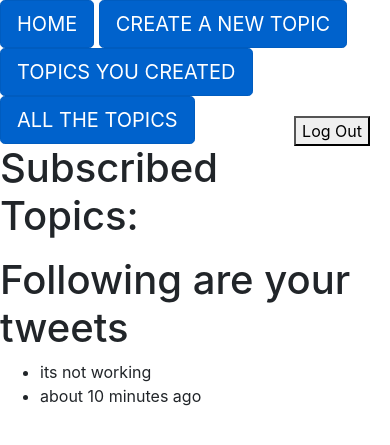
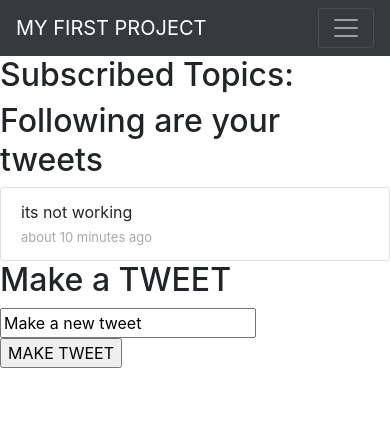
Before and after one commit to mainul-alam/Twitter-Topic, a Django app: page /home/ in a window 390 px wide. Shown: the top 445 px of the page. Run offline with Django 3.2, Linux system fonts and the light colour scheme; the visitor is signed in with stand-in values (Sample User, id 1); data that the repository does not hold is empty; some libraries are stand-ins or nearby versions.

Commit message:
form change and UI change

```diff
--- a/templates/base.html
+++ b/templates/base.html
@@ -2,36 +2,45 @@
 <html lang="en">
 <head>
     <meta charset="UTF-8">
-    <title> BASE </title>
+    {% block title %}<title> BASE </title>{% endblock %}
 
-
-        <link rel="stylesheet" href="https://stackpath.bootstrapcdn.com/bootstrap/4.1.1/css/bootstrap.min.css"
-              integrity="sha384-WskhaSGFgHYWDcbwN70/dfYBj47jz9qbsMId/iRN3ewGhXQFZCSftd1LZCfmhktB"
-              crossorigin="anonymous">
+        <link rel="stylesheet" href="https://stackpath.bootstrapcdn.com/bootstrap/4.1.1/css/bootstrap.min.css" integrity="sha384-WskhaSGFgHYWDcbwN70/dfYBj47jz9qbsMId/iRN3ewGhXQFZCSftd1LZCfmhktB" crossorigin="anonymous">
+        <script src="https://code.jquery.com/jquery-3.3.1.slim.min.js" integrity="sha384-q8i/X+965DzO0rT7abK41JStQIAqVgRVzpbzo5smXKp4YfRvH+8abtTE1Pi6jizo" crossorigin="anonymous"></script>
+        <script src="https://cdnjs.cloudflare.com/ajax/libs/popper.js/1.14.3/umd/popper.min.js" integrity="sha384-ZMP7rVo3mIykV+2+9J3UJ46jBk0WLaUAdn689aCwoqbBJiSnjAK/l8WvCWPIPm49" crossorigin="anonymous"></script>
+        <script src="https://stackpath.bootstrapcdn.com/bootstrap/4.1.1/js/bootstrap.min.js" integrity="sha384-smHYKdLADwkXOn1EmN1qk/HfnUcbVRZyYmZ4qpPea6sjB/pTJ0euyQp0Mk8ck+5T" crossorigin="anonymous"></script>
 
 
 
-        <a href="{% url 'home' %}"class="btn btn-primary btn-lg active" role="button" aria-pressed="true"> HOME </a>
-        <a href="{% url 'new_topic' %}"class="btn btn-primary btn-lg active" role="button" aria-pressed="true"> CREATE A NEW TOPIC </a>
-        <a href="{% url 'topics' %}"class="btn btn-primary btn-lg active" role="button" aria-pressed="true"> TOPICS YOU CREATED </a>
-        <a href="{% url 'all_topics' %}"class="btn btn-primary btn-lg active" role="button" aria-pressed="true"> ALL THE TOPICS </a>
-
-        <form method="post" action="{% url 'account_logout' %}" style="float: right; margin: 20px">
+</head>
+<body>
+    <nav class="navbar navbar-expand-lg navbar-dark bg-dark">
+        <a class="navbar-brand" href="#">MY FIRST PROJECT</a>
+        <button class="navbar-toggler" type="button" data-toggle="collapse" data-target="#navbarNavAltMarkup" aria-controls="navbarNavAltMarkup" aria-expanded="false" aria-label="Toggle navigation">
+            <span class="navbar-toggler-icon"></span>
+        </button>
+        <div class="collapse navbar-collapse" id="navbarNavAltMarkup">
+            <div class="navbar-nav">
+             <a href="{% url 'home' %}"class="btn btn-primary btn-lg active" role="button" aria-pressed="true"> HOME </a>   <a href="{% url 'new_topic' %}"class="btn btn-primary btn-lg active" role="button" aria-pressed="true"> CREATE A NEW TOPIC </a>
+            <a href="{% url 'topics' %}"class="btn btn-primary btn-lg active" role="button" aria-pressed="true"> TOPICS YOU CREATED </a>
+            <a href="{% url 'all_topics' %}"class="btn btn-primary btn-lg active" role="button" aria-pressed="true"> ALL THE TOPICS </a>
+            </div>
+            <form method="post" action="{% url 'account_logout' %}" style="float: right; margin: 10px">
             {% csrf_token %}
             {% if redirect_field_value %}
             <input type="hidden" name="{{ redirect_field_name }}" value="{{ redirect_field_value }}"/>
             {% endif %}
 
-            <button type="submit"> Log Out </button>
-        </form>
+            <button type="submit" class="btn btn-danger"> LOG OUT </button>
+            </form>
+        </div>
+</nav>
 
 
 
-            {% block content %}
-            {% endblock %}
+ {% block content %}
 
-</head>
-<body>
+ {% endblock %}
 
 </body>
+
 </html>
--- a/templates/home.html
+++ b/templates/home.html
@@ -1,35 +1,62 @@
 {% extends 'base.html' %}
+{% block title %}<title> HOME </title>{% endblock %}
 
 {% block content %}
-    <h1> Subscribed Topics: </h1>
 
-    <ul>
+
+    <div class="row">
+        <div class="col-sm-4">
+              <h2> Subscribed Topics: </h2>
                     {% for subscription in subscriptions %}
-            <li class="">
-                <a href="{% url 'show_topic' subscription.topic.id %}">
-                    {{ subscription.topic.name }}
-                </a>
-
-                <form action="{% url 'unsubscribe_topic' subscription.id %}" method="post">
+                    <div class="list-group">
+                        <a href="{% url 'show_topic' subscription.topic.id %}" class="list-group-item">{{ subscription.topic.name }}
+                            <form action="{% url 'unsubscribe_topic' subscription.id %}"  method ="post" style="float: right; margin: 5px">
                                 {% csrf_token %}
                                 <input type="submit" value="UnSubscribe"/>
                             </form>
-            </li>
+                        </a>
+                    </div>
                      {% endfor %}
+
+        </div>
+  <div class="col-sm-4">
+
+      <h2> Following are your tweets </h2>
+        {% for tweet in tweets %}
+            <ul class="list-group">
+                <li class="list-group-item">{{ tweet.status }}<br><font size="2" color="DarkGray">{{ tweet.date }}</font></li>
+
             </ul>
-
-    <h1> Following are your tweets </h1>
+         {% endfor %}
 
 
-    <div id="home_copy">
-        {{ homepage.homecopy|safe }}
+
+  </div>
+  <div class="col-sm-4">
+
+  <h2> Make a TWEET </h2>
+
+        <div>
+            <form action="{% url 'home' %}" method="post">
+                {% csrf_token %}
+            <div class="field">
+                {{ make_tweet.errors }}
+                {{ make_tweet}}
+            </div>
+                <input type="submit" value="MAKE TWEET" style="float: inside; margin: auto"/>
+            </form>
         </div>
 
-    <ul id="home_tweets">
-        {% for tweet in tweets %}
-            <li class="tweettext">{{ tweet.status }}</li>
-            <li class="tweettime">{{ tweet.date }}</li>
-        {% endfor %}
-    </ul>
+
+  </div>
+</div>
+
+
+
+
+
+
+
+
 
 {% endblock %}
--- a/templates/topics/all_topics.html
+++ b/templates/topics/all_topics.html
@@ -1,4 +1,5 @@
 {% extends 'base.html' %}
+{% block title %}<title> ALL TOPICS </title>{% endblock %}
 
 {% block content %}
 
--- a/templates/topics/all_your_topics.html
+++ b/templates/topics/all_your_topics.html
@@ -1,4 +1,5 @@
 {% extends 'base.html' %}
+{% block title %}<title> YOUR TOPICS </title>{% endblock %}
 
 {% block content %}
 
--- a/templates/topics/create_new-topic.html
+++ b/templates/topics/create_new-topic.html
@@ -1,4 +1,5 @@
 {% extends 'base.html' %}
+{% block title %}<title> CREATE TOPIC </title>{% endblock %}
 
 {% block content %}
 
--- a/templates/topics/show_topic_details.html
+++ b/templates/topics/show_topic_details.html
@@ -1,4 +1,5 @@
 {% extends 'base.html' %}
+{% block title %}<title> TOPIC DETAILS </title>{% endblock %}
 
 {% block content %}
 
--- a/twitterapp/forms.py
+++ b/twitterapp/forms.py
@@ -9,3 +9,6 @@ class TopicForm(forms.Form):
 class CommentForm(forms.Form):
     topic_id = forms.IntegerField(label='', widget=forms.HiddenInput)
     comment = forms.CharField(label='Comment', widget=forms.Textarea, max_length=50)
+
+class TweetForm(forms.Form):
+    tweet = forms.CharField(label='', max_length=250)
--- a/twitterapp/models.py
+++ b/twitterapp/models.py
@@ -25,7 +25,7 @@ class Comment(models.Model):
     updated_at = models.DateTimeField(auto_now=True)
 
     def get_comment(self):
-        if self.tweet_id:
+        if self.tweet_id:      # how ?
             tweet = TwitterApi.readTweet(self.user, self.tweet_id)
             return 'TWEET: ' + tweet.text
         else:
@@ -33,8 +33,8 @@ class Comment(models.Model):
 
 
 class TwitterApi:
-    def getTwitterApi(user):
-        tokens = SocialToken.objects.get(account__user=user)
+    def getTwitterApi(user):   # what is user ?
+        tokens = SocialToken.objects.get(account__user=user) #what objects.get means ?
         api = twitter.Api(consumer_key='2Be4eBRrGH0KlBGmYNVwKP2Az',
                           consumer_secret='QKGluMGNf3fABBiP4uvAiwaR2K5pJVtKzzksuYtk6kbmjNfKOP',
                           access_token_key=tokens.token,
@@ -55,9 +55,9 @@ class TwitterApi:
 
         try:
             api = TwitterApi.getTwitterApi(user)
-            user_id = api.VerifyCredentials().id
+            user_id = api.VerifyCredentials().id       # what is this doing ?
             latest = api.GetUserTimeline(user_id)
-            for tweet in latest:
+            for tweet in latest:                     # how is this working ?
                 status = tweet.text
                 tweet_date = tweet.created_at
                 tweets.append({'status': status, 'date': tweet_date})
--- a/twitterapp/views.py
+++ b/twitterapp/views.py
@@ -1,7 +1,7 @@
 from django.shortcuts import render, redirect
 from django.views.generic import TemplateView
 from django.views import View
-from .forms import TopicForm, CommentForm
+from .forms import TopicForm, CommentForm, TweetForm
 from .models import Topic, Comment, User,TwitterApi, Subscriber
 from allauth.socialaccount.models import SocialAccount, SocialToken
 import twitter
@@ -15,11 +15,29 @@ import twitter
 
 class HomePage(TemplateView):
 
+    tweet_form = TweetForm
+    initial = {'tweet': 'Make a new tweet'}
+
     def get(self, request, **kwargs):
-        subscriptions = Subscriber.objects.filter(user=request.user)
+
+        make_tweet = self.tweet_form(initial=self.initial)
+        subscriptions = Subscriber.objects.filter(user=request.user)  # explanations
 
         tweets = TwitterApi.getTweetsByUser(request.user)
-        return render(request, 'home.html', {'tweets': tweets, 'subscriptions': subscriptions})
+        return render(request, 'home.html', {'tweets': tweets, 'subscriptions': subscriptions, 'make_tweet': make_tweet})
+
+    def post(self, request):
+        make_tweet = self.tweet_form(request.POST)
+
+        if make_tweet.is_valid():  # what does this means ?
+            data = make_tweet.cleaned_data
+
+            TwitterApi.postTweet(request.user, data['tweet'])
+
+            return redirect('/home')
+        else:
+            return render(request, 'home.html', {'make_tweet': make_tweet})
+
 
 
 # TOPIC CREATING VIEW #
@@ -33,8 +51,8 @@ class TopicFormView(TemplateView):
         return render(request, 'topics/create_new-topic.html', {'form': form})
 
     def post(self, request):
-        form = self.form_class(request.POST)
-        if form.is_valid():
+        form = self.form_class(request.POST)  # What does this mean ?
+        if form.is_valid():  # what does this means ?
             data = form.cleaned_data
             topic = Topic(name=data['name'], description=data['description'], user=request.user)
             topic.save()
@@ -67,9 +85,9 @@ class AllTopicView(TemplateView):
 
 class TopicConversationView(View):
     def get(self, request, **kwargs):
-        topic_id = kwargs['topic_id']
+        topic_id = kwargs['topic_id']    # what is happening here ?
         topic = Topic.objects.get(id=topic_id)
-        comments = Comment.objects.filter(topic_id=topic.id)
+        comments = Comment.objects.filter(topic_id=topic.id) # why filter ? not get ?
 
         comment_form = CommentForm(initial={'topic_id': topic.id, 'comment': 'New comment'})
         return render(request, 'topics/show_topic_details.html',
```
Also changed, not shown: TwitterProject/settings.py (+14 -15 lines). Lines whose indentation alone changed are shown as unchanged.
